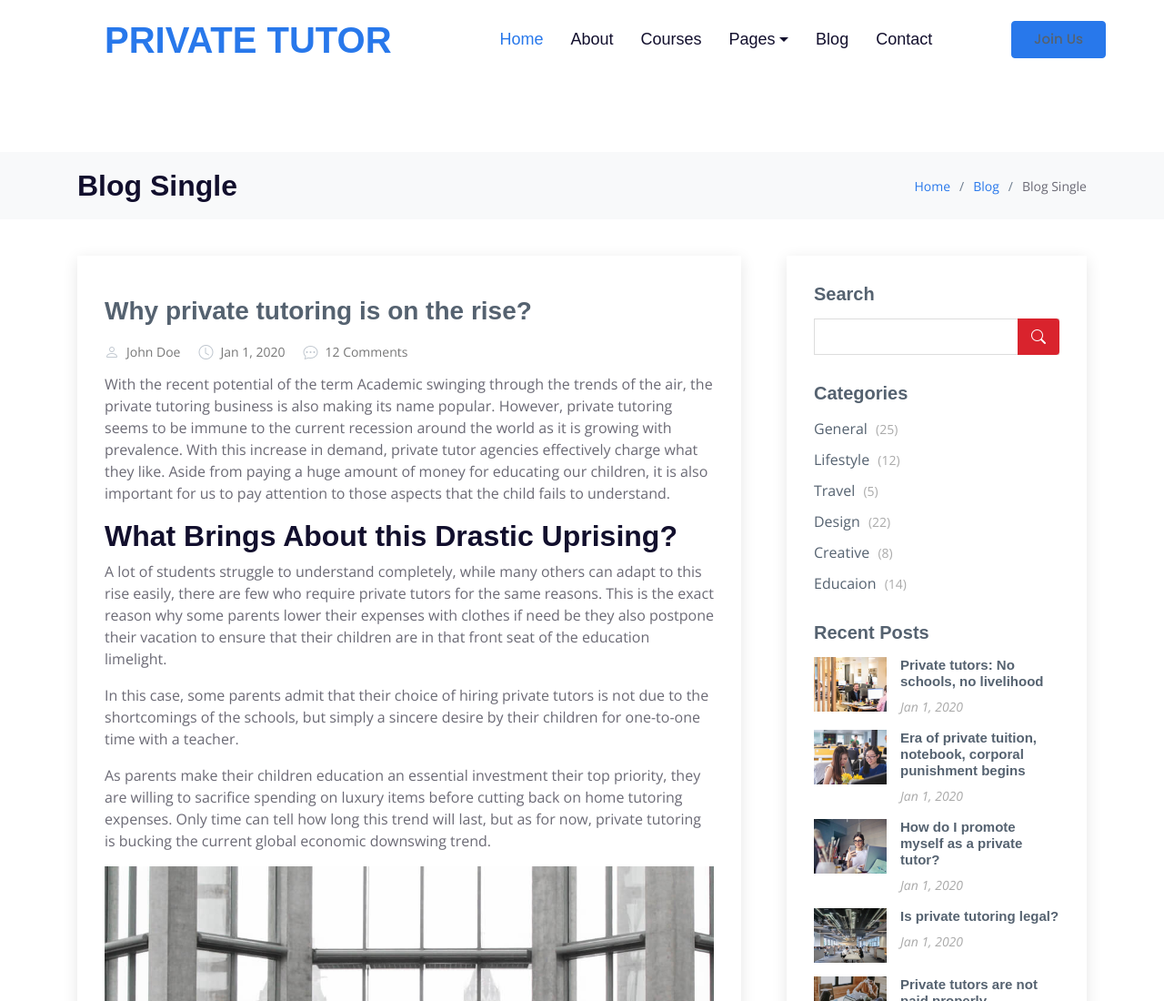
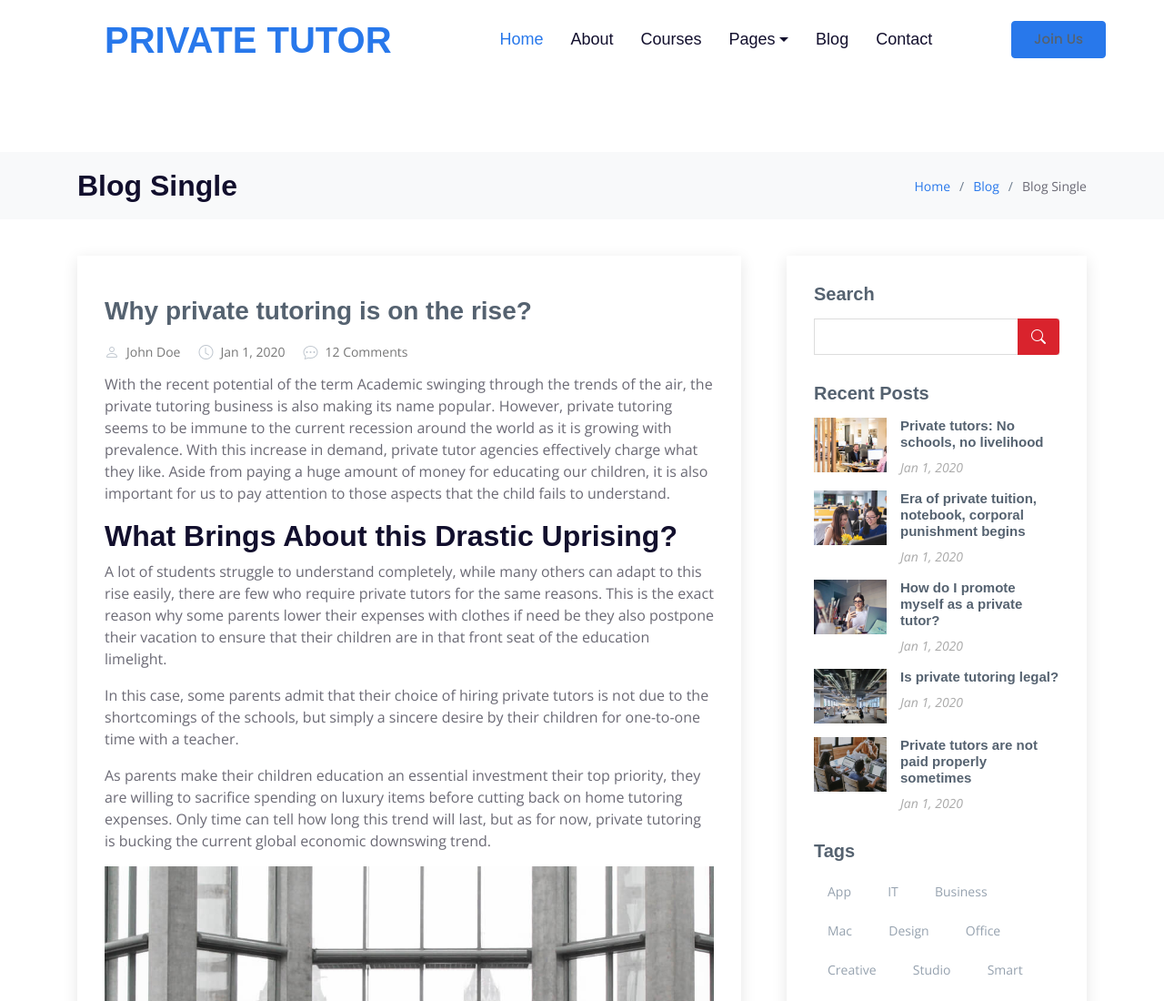
Before and after one commit to sayedulabrar/PrivateTutor, a plain HTML site: page blog-single.html in a window 1280 px wide. Shown: the top 1100 px of the page at 91% size. Drawn offline with nearby package versions, Linux system fonts and the light colour scheme.

Commit message:
Update blog-single.html

```diff
--- a/blog-single.html
+++ b/blog-single.html
@@ -308,17 +308,7 @@
                 </form>
               </div><!-- End sidebar search formn-->
 
-              <h3 class="sidebar-title">Categories</h3>
-              <div class="sidebar-item categories">
-                <ul>
-                  <li><a href="#">General <span>(25)</span></a></li>
-                  <li><a href="#">Lifestyle <span>(12)</span></a></li>
-                  <li><a href="#">Travel <span>(5)</span></a></li>
-                  <li><a href="#">Design <span>(22)</span></a></li>
-                  <li><a href="#">Creative <span>(8)</span></a></li>
-                  <li><a href="#">Educaion <span>(14)</span></a></li>
-                </ul>
-              </div><!-- End sidebar categories-->
+
 
               <h3 class="sidebar-title">Recent Posts</h3>
               <div class="sidebar-item recent-posts">
```
